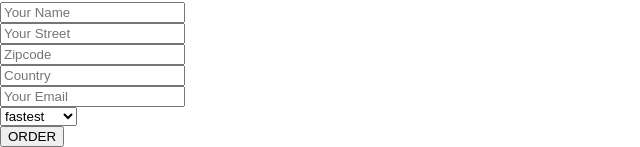
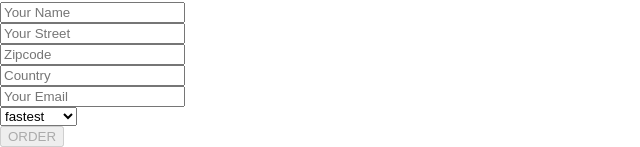
Before and after one commit to jstjyoti/burger-builder, a React app: page /checkout/contact-data in a window 1280 px wide. Shown: the part 817-964 px from the top of the page, without its empty margins (0-640 px from the left). Built offline with nearby package versions, Linux system fonts and the light colour scheme.

Commit message:
button disabled if entire form is not valid

```diff
--- a/src/container/Checkout/ContactData/ContactData.js
+++ b/src/container/Checkout/ContactData/ContactData.js
@@ -93,18 +93,19 @@ export default class ContactData extends Component {
         value: 'fastest'
       },
     },
-    loading: false
+    loading: false,
+    formValid: false
   }
 
   checkValidity(value, rules){
     let isValid = true;
-      if(rules.required){
+      if(rules && rules.required){
         isValid  = value.trim() !== '' && isValid;
       }
-      if(rules.minlength){
+      if(rules && rules.minlength){
         isValid  = value.length >= rules.minlength && isValid;
       }
-    if(rules.maxlength){
+    if(rules && rules.maxlength){
       isValid  = value.length <= rules.maxlength && isValid;
       }
 
@@ -119,7 +120,12 @@ export default class ContactData extends Component {
     updatedFormEl.valid = this.checkValidity(updatedFormEl.value, updatedFormEl.validation );
     updatedFormEl.touched = true;
     updateOrderForm[inputId] = updatedFormEl;
-    this.setState({orderForm: updateOrderForm});
+
+    let formValid = true;
+    for (let id in updateOrderForm){
+      formValid = !!updateOrderForm[id].valid && formValid;
+    }
+    this.setState({orderForm: updateOrderForm, formValid: formValid});
   }
   orderHandler= (e) => {
     e.preventDefault();
@@ -166,7 +172,7 @@ export default class ContactData extends Component {
         }}
         ></Input>
       })}
-      <Button btnType='Success' >ORDER</Button>
+      <Button btnType='Success' disabled={!this.state.formValid}>ORDER</Button>
     </form>;
     return <div className={classes.Contact}>
       <h4>
```
